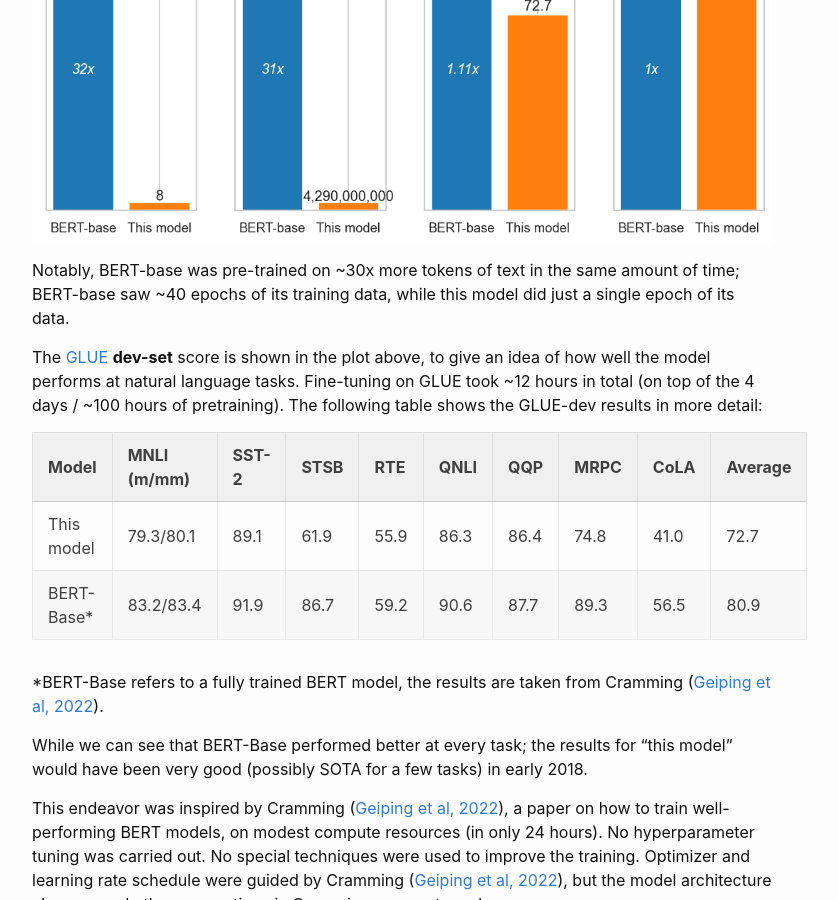
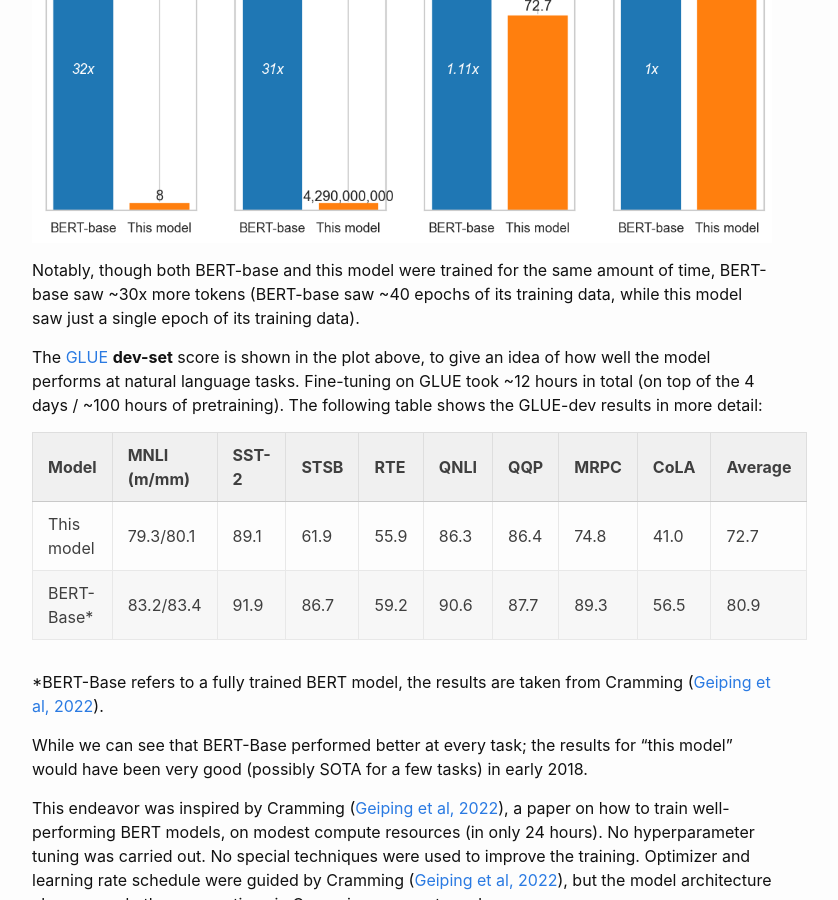
Before and after one commit to sradc/sradc.github.io, a Jekyll site: the page built from _posts/2023-05-29-bert-from-scratch.md, in a window 1280 px wide and 900 px high, scrolled down 1025 px. Shown: the whole window, without its empty margins (238-1076 px from the left). Built offline with Jekyll 4.4.1, drawn with Linux system fonts in a browser that asks for light colours; comment, search, counter and statistics services are not loaded.

Commit message:
reworded paragraph for clarity

```diff
--- a/_posts/2023-05-29-bert-from-scratch.md
+++ b/_posts/2023-05-29-bert-from-scratch.md
@@ -30,7 +30,7 @@
     />
 </p>
 
-Notably, BERT-base was pre-trained on ~30x more tokens of text in the same amount of time; BERT-base saw ~40 epochs of its training data, while this model did just a single epoch of its data.
+Notably, though both BERT-base and this model were trained for the same amount of time, BERT-base saw ~30x more tokens (BERT-base saw ~40 epochs of its training data, while this model saw just a single epoch of its training data).
 
 The [GLUE](https://gluebenchmark.com/) **dev-set** score is shown in the plot above, to give an idea of how well the model performs at natural language tasks.
 Fine-tuning on GLUE took ~12 hours in total (on top of the 4 days / ~100 hours of pretraining).
```
